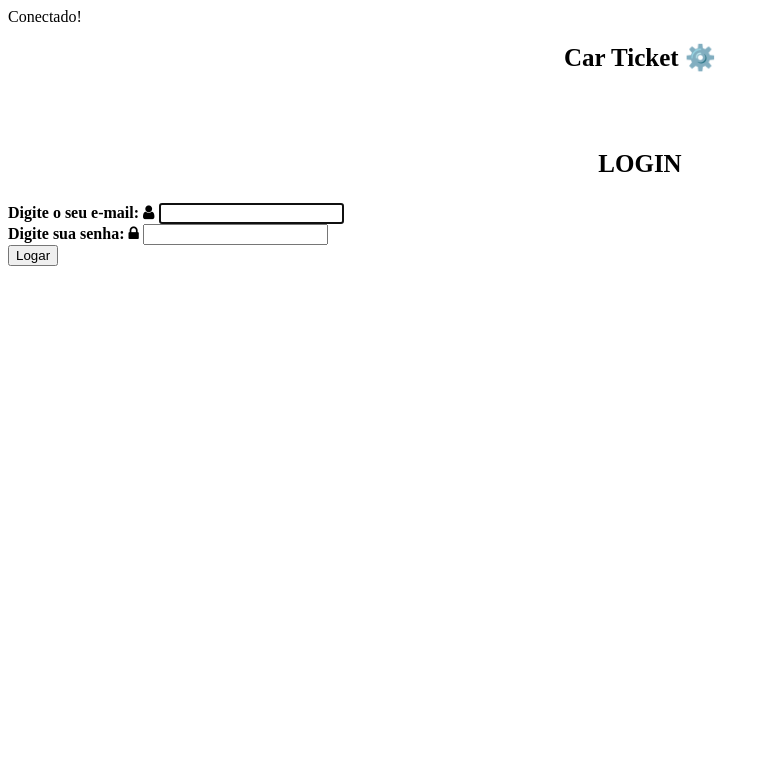
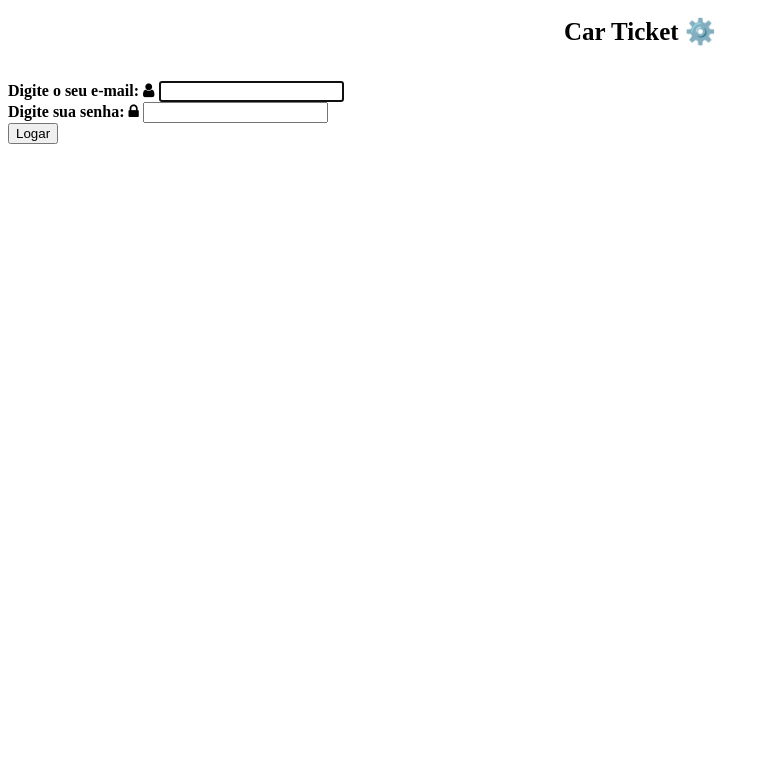
Before and after one commit to LucasGabriel18/Projetinho, a PHP site: page / in a window 1280 px wide. Shown: the top 783 px of the page, without its empty margins (0-770 px from the left). Run offline with PHP 8.4, Linux system fonts and the light colour scheme.

Commit message:
finalizei a pagina de login
Ajustes e finalização da pag de login
(html, css e js)

```diff
--- a/projeto/php/conexao.php
+++ b/projeto/php/conexao.php
@@ -8,7 +8,5 @@ $mysqli = new mysqli($hostname, $usuario, $senha, $bancodedados);
 
 if($mysqli -> connect_errno) {
     echo "Falha ao conectar com o banco: ( . $mysqli->connect_errno . )" . $mysqli->connect_errno;
-} else{
-    echo "Conectado!";
 }
 ?>
--- a/projeto/php/index.php
+++ b/projeto/php/index.php
@@ -7,26 +7,25 @@
     <meta charset="UTF-8">
     <meta http-equiv="X-UA-Compatible" content="IE=edge">
     <meta name="viewport" content="width=device-width, initial-scale=1.0">
-    <link rel="stylesheet" href="css/login.css">
+    <link rel="stylesheet" href="../css/login.css">
     <link rel="stylesheet" href="https://cdnjs.cloudflare.com/ajax/libs/font-awesome/4.7.0/css/font-awesome.min.css">
     <title>LOGIN</title>
 </head>
 <body>
     <div class="container">
-            <h1 style="text-align: center; justify-content: center; font-size: 25px; font-family:'Times New Roman', Times, serif;">Car Ticket ⚙️</h1><br><br>
-            <h3 style="text-align: center; justify-content: center; font-size: 25px; font-family:'Times New Roman', Times, serif;">LOGIN</h3>
-            <form action="php/verify.php" method="post">
+            <h1 style="text-align: center; justify-content: center; font-size: 25px; font-family:'Times New Roman', Times, serif;">Car Ticket ⚙️</h1><br>
+            <form action="php/cadastro.php" method="post">
                 <div class="input-icon">
                     <strong><label for="email" id="labelEmail">Digite o seu e-mail:</label></strong>
                     <i class="fa fa-user icon"></i>
-                    <input type="text" name="email" id="email" name="email" autofocus required><br>
+                    <input type="text" name="login" id="login" name="login" autofocus required><br>
                     <strong><label for="password" id="labelPassword">Digite sua senha:</label></strong>
                     <i class="fa fa-lock icon"></i>
                     <input type="password" name="senha" id="senha" required><br>
                     <button type="submit" id="button">Logar</button>
                 </div>
             </form>
-            <script src="js/login.js"></script>
+            <script src="../js/login.js"></script>
     </div>
 </body>
 </html>
```
Also changed, not shown: projeto/php/cadastro.php (added), projeto/php/verify.php (deleted).
